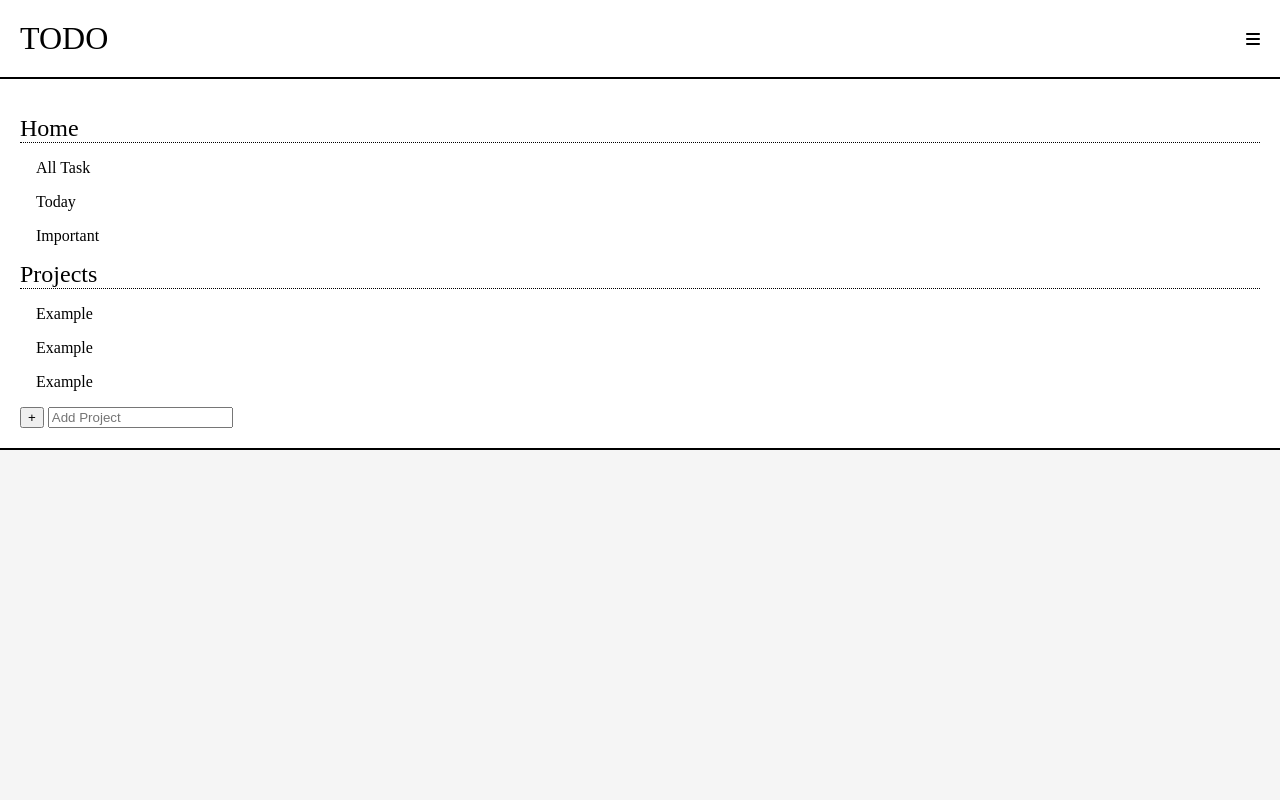
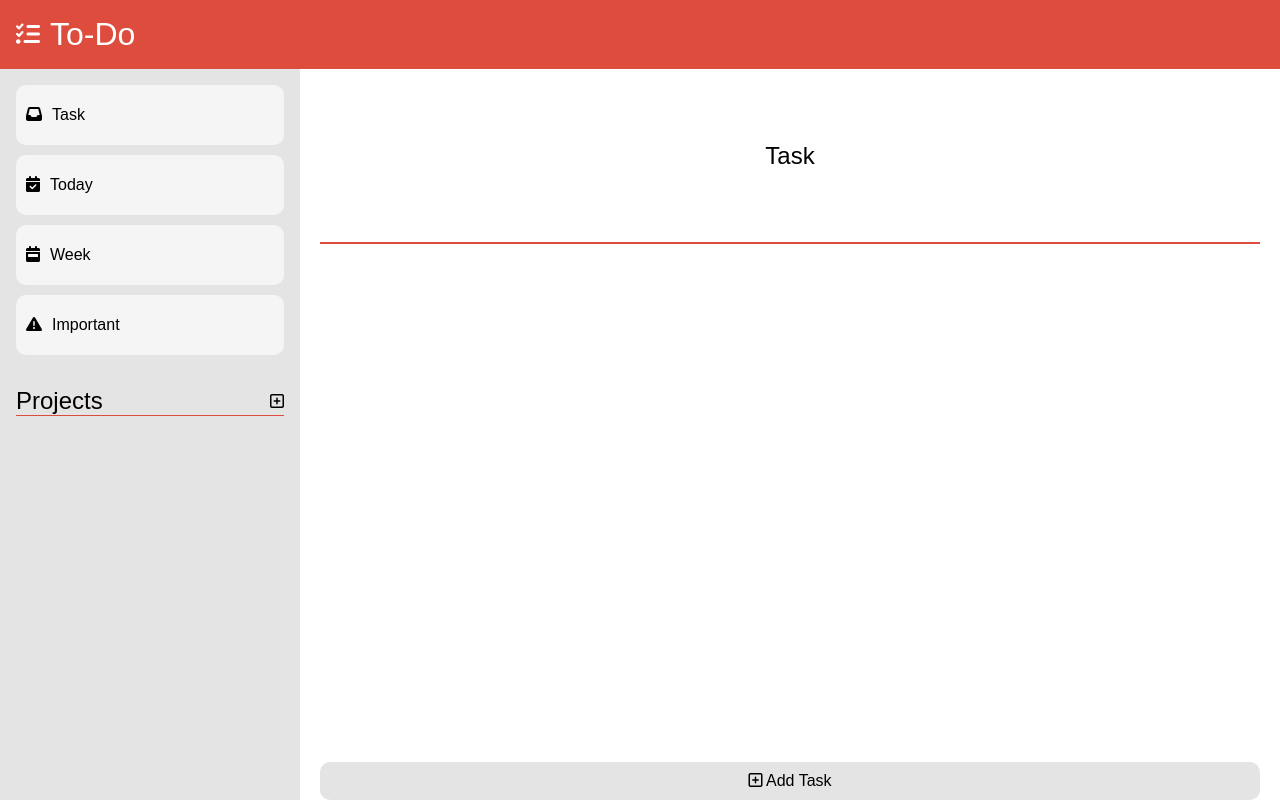
Before and after one commit to LaQuannT/TODO-List, a website built with webpack: page dist/index.html in a window 1280 px wide. Built offline with nearby package versions, Linux system fonts and the light colour scheme; a web font is replaced by a local one.

Commit message:
page layout redesign

```diff
--- a/dist/index.html
+++ b/dist/index.html
@@ -14,37 +14,46 @@
   </head>
   <body>
     <div id="container">
-      <header>
-        <h1 class="app-name">TODO</h1>
-        <i class="fa-solid fa-bars"></i>
+      <header class="pg-header">
+        <i class="fa-solid fa-list-check fa-xl"></i>
+        <h1 class="app-name">To-Do</h1>
       </header>
-      <nav class="nav-options">
-        <h2 class="nav-title">Home</h2>
-        <div class="nav-list-container">
-          <ul class="nav-list">
-            <li>All Task</li>
-            <li>Today</li>
-            <li>Important</li>
-          </ul>
+      <div class="sidebar">
+        <nav class="filters">
+          <div class="sidebar-item" id="item-all">
+            <i class="fa-solid fa-inbox"></i>
+            <span class="item-txt">Task</span>
+          </div>
+          <div class="sidebar-item" id="item-today">
+            <i class="fa-solid fa-calendar-check"></i>
+            <span class="item-txt">Today</span>
+          </div>
+          <div class="sidebar-item" id="item-week">
+            <i class="fa-solid fa-calendar-week"></i>
+            <span class="item-txt">Week</span>
+          </div>
+          <div class="sidebar-item" id="item-important">
+            <i class="fa-solid fa-triangle-exclamation"></i>
+            <span class="item-txt">Important</span>
+          </div>
+        </nav>
+        <div class="all-projects">
+          <div class="project-title">
+            <h2 class="title">Projects</h2>
+            <i class="fa-regular fa-square-plus"></i>
+          </div>
         </div>
-        <h2 class="nav-title">Projects</h2>
-        <div class="nav-list-container">
-          <ul class="nav-list">
-            <li>Example</li>
-            <li>Example</li>
-            <li>Example</li>
-          </ul>
-          <form action="">
-            <button type="submit">+</button>
-            <input
-              class="project-input"
-              type="text"
-              placeholder="Add Project"
-            />
-          </form>
+      </div>
+      <div class="main-content">
+        <div class="content-hdr">
+          <h2 class="content-title">Task</h2>
         </div>
-      </nav>
-      <div class="all-task"></div>
+        <div class="content-bdy"></div>
+        <div class="add-task">
+          <i class="fa-regular fa-square-plus"></i>
+          <span class="add-task-txt">Add Task</span>
+        </div>
+      </div>
     </div>
   </body>
 </html>
--- a/dist/style.css
+++ b/dist/style.css
@@ -1,11 +1,15 @@
+@import url('https://fonts.cdnfonts.com/css/tt-alientz-trial-var');
+
 :root {
-  --base-padding: 20px;
-  --tab: 16px;
+  --clr-hdr: #dd4c3d;
+  --clr-sdbr: #e4e4e4;
+  --fonts: 'TT Alientz Trial Var', sans-serif;
 }
 
 html {
   box-sizing: border-box;
   font-size: 16px;
+  font-family: var(--fonts);
 }
 
 *,
@@ -42,34 +46,70 @@ img {
 #container {
   min-height: 100vh;
   display: grid;
-  grid-template-rows: repeat(2, auto) 1fr;
-  background-color: whitesmoke;
+  grid-template-columns: minmax(125px, 300px) 1fr;
+  grid-template-rows: auto 1fr;
+}
+.pg-header {
+  grid-column: 1 / 3;
+  display: flex;
+  align-items: center;
+  gap: 10px;
+  padding: 16px;
+  background-color: var(--clr-hdr);
+  color: white;
 }
 
-header {
+.sidebar {
+  grid-column: 1 / 2;
+  grid-row: 2 / 3;
+  background-color: var(--clr-sdbr);
+}
+
+.filters {
+  display: flex;
+  flex-direction: column;
+  gap: 10px;
+  padding: 16px;
+}
+
+.sidebar-item {
+  display: inherit;
+  align-content: center;
+  background-color: whitesmoke;
+  border-radius: 10px;
+  padding: 21px 0 21px 10px;
+  gap: 10px;
+}
+
+.all-projects {
+  padding: 16px;
+}
+
+.project-title {
   display: flex;
   justify-content: space-between;
   align-items: center;
-  background-color: white;
-  border-bottom: 2px black solid;
-  padding: var(--base-padding);
+  border-bottom: 1px var(--clr-hdr) solid;
 }
 
-.nav-options {
-  height: fit-content;
-  padding: var(--base-padding);
-  background-color: white;
-  border-bottom: 2px black outset;
+.main-content {
+  grid-column: 2 / 3;
+  grid-row: 2 / 3;
+  display: inherit;
+  grid-template-rows: 175px 1fr;
+  padding: 0 20px;
 }
 
-.nav-title {
-  border-bottom: 1px black dotted;
-  padding-top: var(--tab);
-}
-.nav-list > li {
-  padding: var(--tab) var(--tab) 0;
+.content-hdr {
+  display: flex;
+  align-items: center;
+  justify-content: center;
+  border-bottom: 2px var(--clr-hdr) solid;
 }
 
-form {
-  padding-top: var(--tab);
+.add-task {
+  text-align: center;
+  background-color: var(--clr-sdbr);
+  border-radius: 10px;
+  padding: 10px 16px;
 }
```
